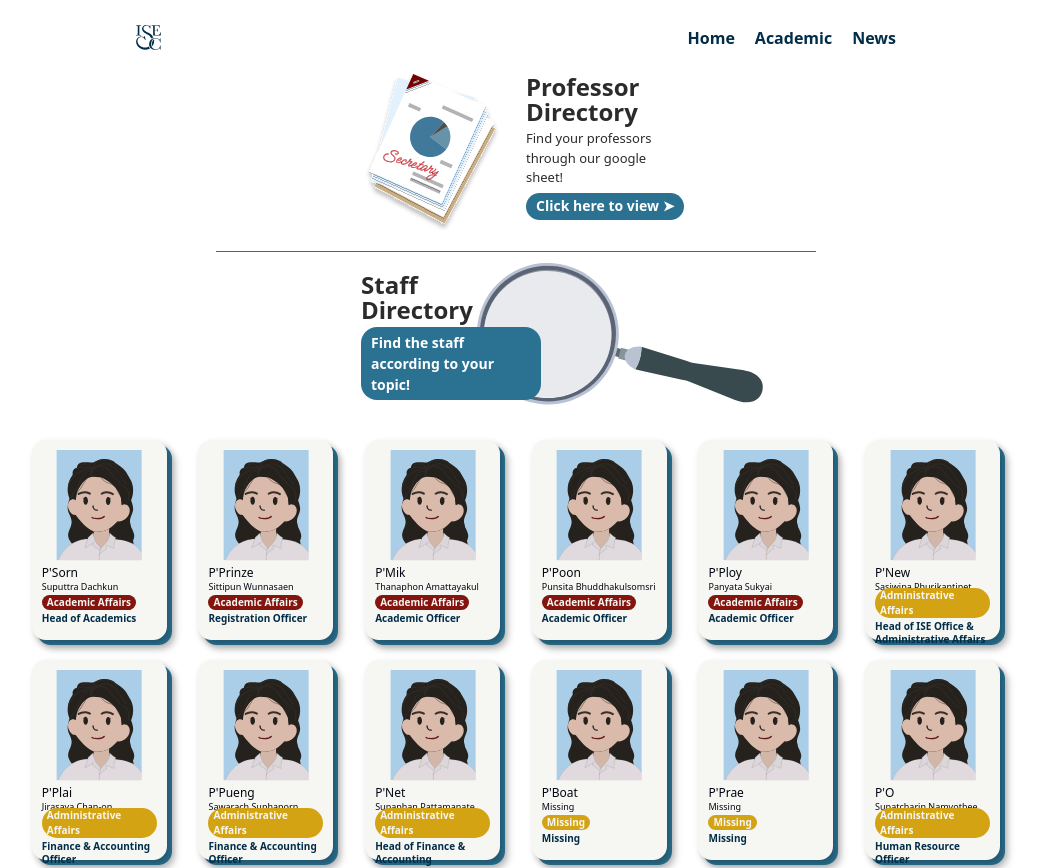
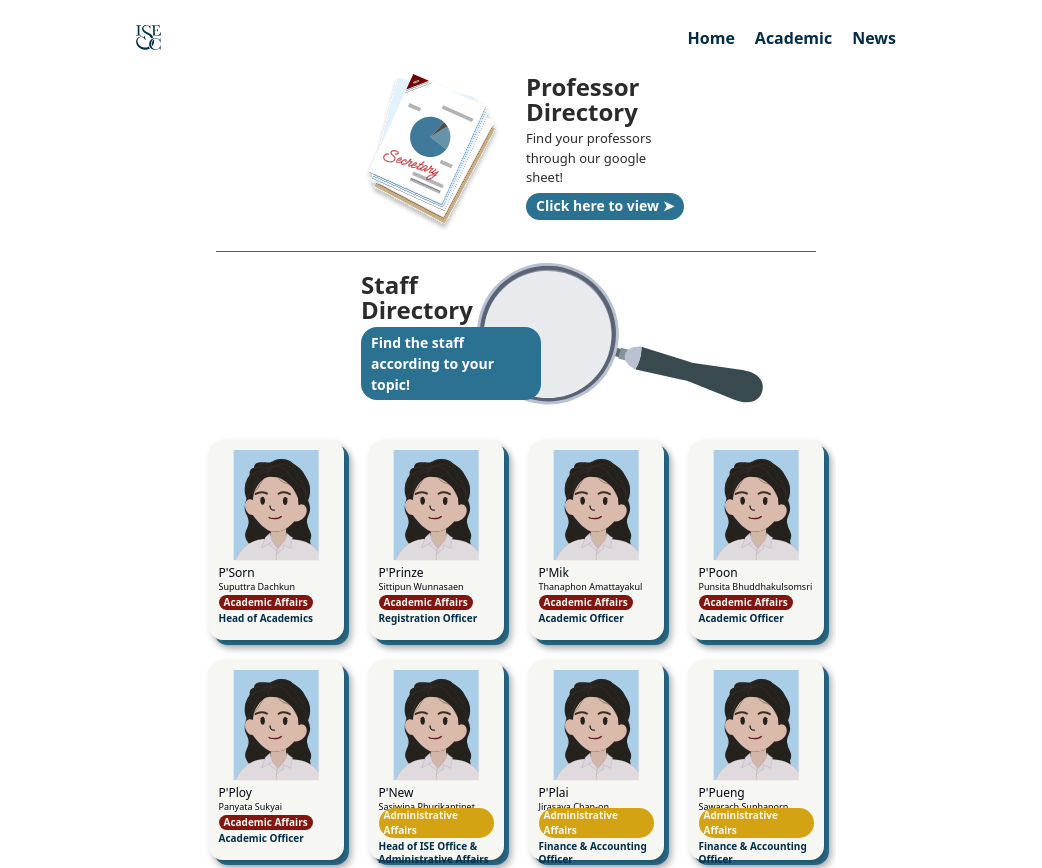
Before and after one commit to IT-ISESC/ISESC-Website, a SvelteKit app: page /directory in a window 1280 px wide. Shown: the top 868 px of the page, without its empty margins (124-1166 px from the left). Built offline with nearby package versions, Linux system fonts and the light colour scheme.

Commit message:
Temporarily lock width to 640px

```diff
--- a/src/routes/+layout.svelte
+++ b/src/routes/+layout.svelte
@@ -11,4 +11,6 @@
 </svelte:head>
 
 <Navbar />
-<slot></slot>
+<div style="max-width: 640px; margin:auto;">
+	<slot></slot>
+</div>
```
